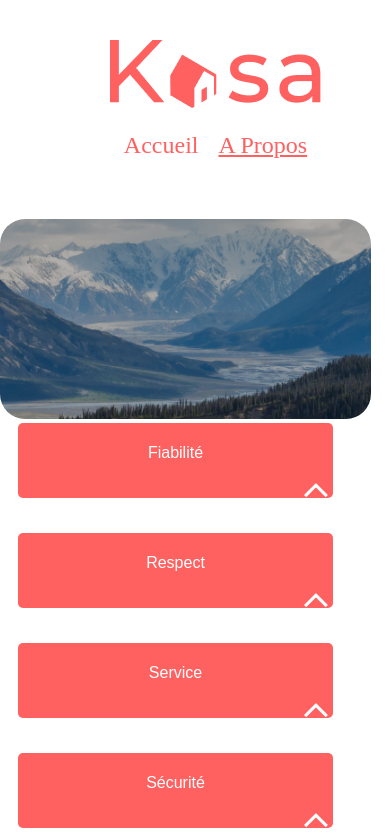
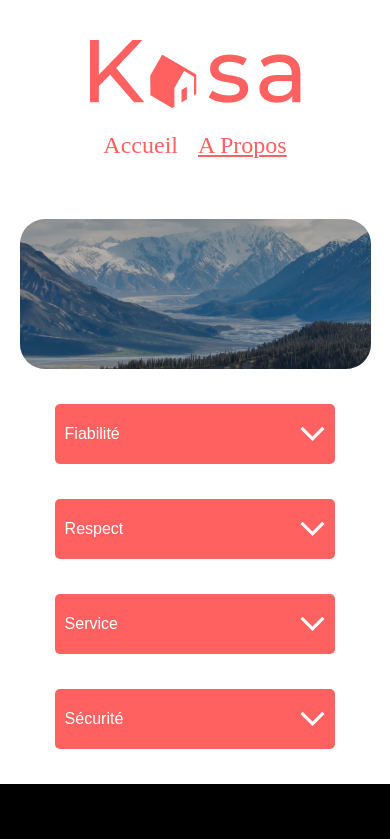
Before and after one commit to ms1234567890/Kasa, a React (Create React App) app: page /about in a window 390 px wide. Shown: the top 839 px of the page. Built offline with nearby package versions, Linux system fonts and the light colour scheme.

Commit message:
dernière version

```diff
--- a/src/assets/css/About.css
+++ b/src/assets/css/About.css
@@ -1,26 +1,3 @@
-
-.banner-about {
-    width: 95%;
-    height: 200px;
-    margin-left: auto;
-    margin-right: auto;
-
-    filter: brightness(70%);
-    border-radius: 25px;
-    object-fit: cover;
-
-}
-
-.about-container {
-    max-width: 800px;
-    width: 80%;
-    margin-top: 5%;
-    margin-bottom: 5%;
-    display: flex;
-    flex-direction: column;
-    justify-content: space-between;
-    align-items: center;
-}
 
 @media screen and (max-width: 992px) {
 
@@ -36,4 +13,5 @@
     .dropdown {
         width: 90%;
     }
+
 }
--- a/src/assets/css/Banner.css
+++ b/src/assets/css/Banner.css
@@ -1,17 +1,16 @@
 .banner {
     border-radius: 25px;
     height: 225px;
-    margin-bottom: 35px;
+    margin: 50px auto;
     position: relative;
     width: 90%;
-    margin: auto;
   }
 
   .banner-img {
     border-radius: 25px;
+    object-fit: cover;
     height: 100%;
-    object-fit: cover;
-    width: 95%;
+    width: 100%;
   }
 
   .banner-overlay {
@@ -22,7 +21,7 @@
     opacity: 0.3;
     position: absolute;
     top: 0;
-    width: 95%;
+    width: 100%;
   }
 
   .banner-txt {
@@ -42,6 +41,11 @@
         margin: auto;
     }
 
+    .banner-txt {
+      font-size: 20px;
+      align-self: center;
+    }
+
     .filter-banner {
         border-radius: 15px;
     }
@@ -53,10 +57,4 @@
         width: 80%;
     }
 
-}@media screen and (max-width: 1490px) {
-    .banner-txt {
-      font-size: 20px;
-      left: 15px;
-      transform: translateY(-50%);
-    }
-  }
+}
--- a/src/assets/css/Dropdown.css
+++ b/src/assets/css/Dropdown.css
@@ -1,7 +1,8 @@
 .dropdown {
     border-radius: 5px;
-    margin-bottom: 35px;
+    margin: 35px auto;
     text-align: left;
+    width: 80%;
   }
 
   .header-dropdown {
@@ -45,4 +46,34 @@
     margin-top: -10px;
     min-height: 100px;
     padding: 25px 10px 10px 10px;
+    display: flex;
+    flex-direction: column;
   }
+
+  .product-dropdown {
+    border-radius: 5px;
+    margin: 35px auto;
+    text-align: left;
+    width: 95%;
+    display: flex;
+  }
+
+
+  @media screen and (max-width: 992px) {
+    .dropdown {
+        display: flex;
+        flex-wrap: wrap;
+    }
+
+    .product-dropdown {
+        border-radius: 5px;
+        margin: 35px auto;
+        text-align: left;
+        width: 95%;
+        display: flex;
+        flex-direction: column;
+      }
+
+
+
+  }
--- a/src/assets/css/Header.css
+++ b/src/assets/css/Header.css
@@ -1,6 +1,6 @@
 
 .header {
-    margin: 40px;
+    margin: 40px auto;
     width: 90%;
     display: flex;
     flex-direction: row;
--- a/src/assets/css/Home.css
+++ b/src/assets/css/Home.css
@@ -17,17 +17,17 @@ body {
 
 .gallery {
     margin: 5%;
+    width: 90%;
     background: #F7F7F7;
     border-radius: 25px;
 }
 
 .card-container {
-    width: 1000px;
+    width: 100%;
     padding: 3%;
-    display: grid;
-    grid-template-columns: repeat(3, 1fr);
-    grid-template-rows: repeat(3, 1fr);
-    grid-column-gap: 0px;
+    display: FLEX;
+    flex-wrap: wrap;
+    justify-content: space-around;
     grid-row-gap: 30px;
 }
 
--- a/src/assets/css/Product.css
+++ b/src/assets/css/Product.css
@@ -1,12 +1,11 @@
 .carroussel {
-    width: 90%;
+    width: 75%;
     height: 400px;
     background-position: center center;
     display: flex;
     flex-direction: column;
     justify-content: center;
     align-items: center;
-
     margin-bottom: 20px;
     border-radius: 20px;
 }
@@ -150,6 +149,15 @@
     font-style: normal;
 }
 
+.dropdownProduct {
+    width: 100%;
+    display: flex;
+}
+
+.dropdownProduct .dropdown {
+    display: flex;
+}
+
 @media screen and (max-width: 992px) {
     .carroussel {
         width: 90%;
@@ -167,7 +175,6 @@
     }
 
     .host-ranked-container {
-
         display: flex;
         flex-direction: row-reverse;
         align-items: center;
@@ -178,12 +185,6 @@
         top: 0%;
         left: 0%;
         justify-content: flex-start;
-    }
-
-    .header-dropdown {
-        width: 90%;;
-        flex-direction: column;
-        align-items: center;
     }
 
     .collapse-card {
--- a/src/components/Dropdown.jsx
+++ b/src/components/Dropdown.jsx
@@ -1,7 +1,6 @@
 import React, { useState } from "react";
 import '../assets/css/Dropdown.css'
 import Down from "../assets/images/Down.png"
-import Up from "../assets/images/Up.png"
 
 function Dropdown({titre, description}) {
     /* Crée un Hook d'état */
@@ -12,7 +11,7 @@ function Dropdown({titre, description}) {
             <div className="header-dropdown">
                 <div className="titre-dropdown">{titre}</div>
                 <span className={`arrow-dropdown ${ouvert}`} onClick={() => setOuvert(!ouvert)}>
-                    <img src={Up} alt="Ouvrir cette liste"/>
+                    <img src={Down} alt="Ouvrir cette liste"/>
                 </span>
             </div>
             {
--- a/src/components/ProductDescription.jsx
+++ b/src/components/ProductDescription.jsx
@@ -16,10 +16,10 @@ function ProductDescription () {
     }
 
     return (
-        <div className="dropdown">
-            <Dropdown titre='Description' description={product.description} />
-            <Dropdown titre='Equipements' description={product.equipments} />
-        </div>
+            <div className="product-dropdown">
+                <Dropdown titre='Description' description={product.description} />
+                <Dropdown titre='Equipements' description={product.equipments} />
+            </div>
     )
 }
 
--- a/src/pages/About.jsx
+++ b/src/pages/About.jsx
@@ -3,6 +3,7 @@ import React from "react";
 import Header from "../components/Header";
 import  '../assets/css/About.css'
 
+import Banner from "../components/Banner";
 import BannerAbout from '../assets/images/BackgroundAbout.png'
 import Dropdown from "../components/Dropdown";
 import Footer from "../components/Footer";
@@ -11,7 +12,7 @@ const About = () => {
   return (
     <div>
       <Header />
-      <img className="banner-about" src={BannerAbout} alt="banner about"></img>
+      <Banner image={BannerAbout} alt="banner about" />
       <Dropdown titre="Fiabilité" description="Les annonces postées sur Kasa garantissent une fiabilité totale. Les photos sont conformes aux logements, et toutes les informations sont régulièrement vérifiées  par nos équipes."/>
       <Dropdown titre="Respect" description="La bienveillance fait partie des valeurs fondatrices de Kasa. Tout comportement discriminatoire ou de perturbation du voisinage entraînera une exclusion de notre plateforme."/>
       <Dropdown titre="Service" description="Nos équipes se tiennent à votre disposition pour vous fournir une expérience parfaite. N'hésitez pas à nous contacter si vous avez la moindre question."/>
--- a/src/routes/Root.jsx
+++ /dev/null
@@ -1,43 +0,0 @@
-export default function Root() {
-    return (
-      <>
-        <div id="sidebar">
-          <h1>React Router Contacts</h1>
-          <div>
-            <form id="search-form" role="search">
-              <input
-                id="q"
-                aria-label="Search contacts"
-                placeholder="Search"
-                type="search"
-                name="q"
-              />
-              <div
-                id="search-spinner"
-                aria-hidden
-                hidden={true}
-              />
-              <div
-                className="sr-only"
-                aria-live="polite"
-              ></div>
-            </form>
-            <form method="post">
-              <button type="submit">New</button>
-            </form>
-          </div>
-          <nav>
-            <ul>
-              <li>
-                <a href={`/contacts/1`}>Your Name</a>
-              </li>
-              <li>
-                <a href={`/contacts/2`}>Your Friend</a>
-              </li>
-            </ul>
-          </nav>
-        </div>
-        <div id="detail"></div>
-      </>
-    );
-  }
```
